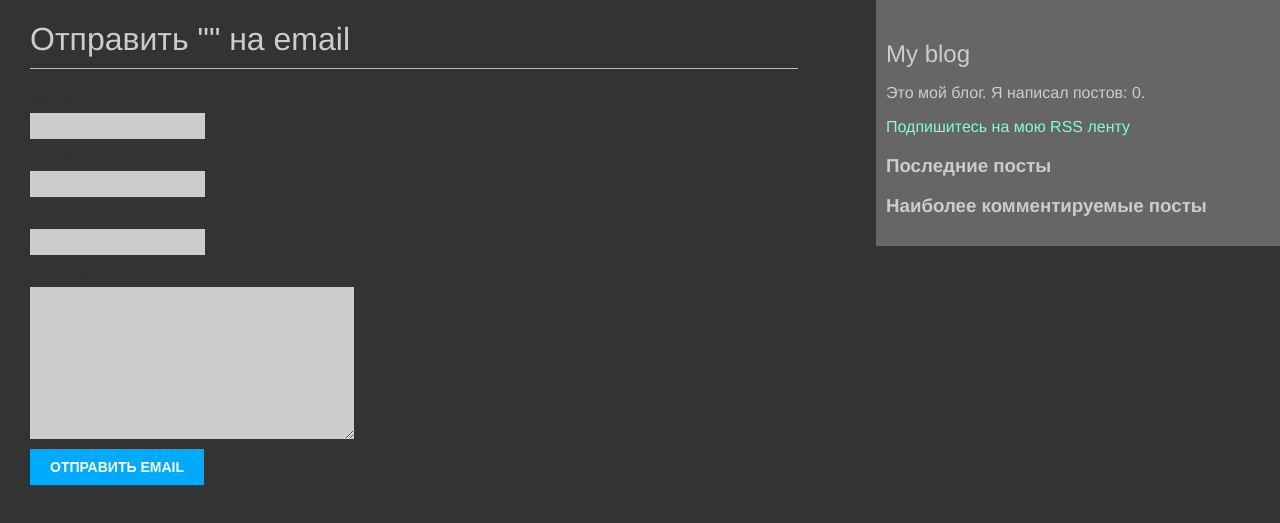
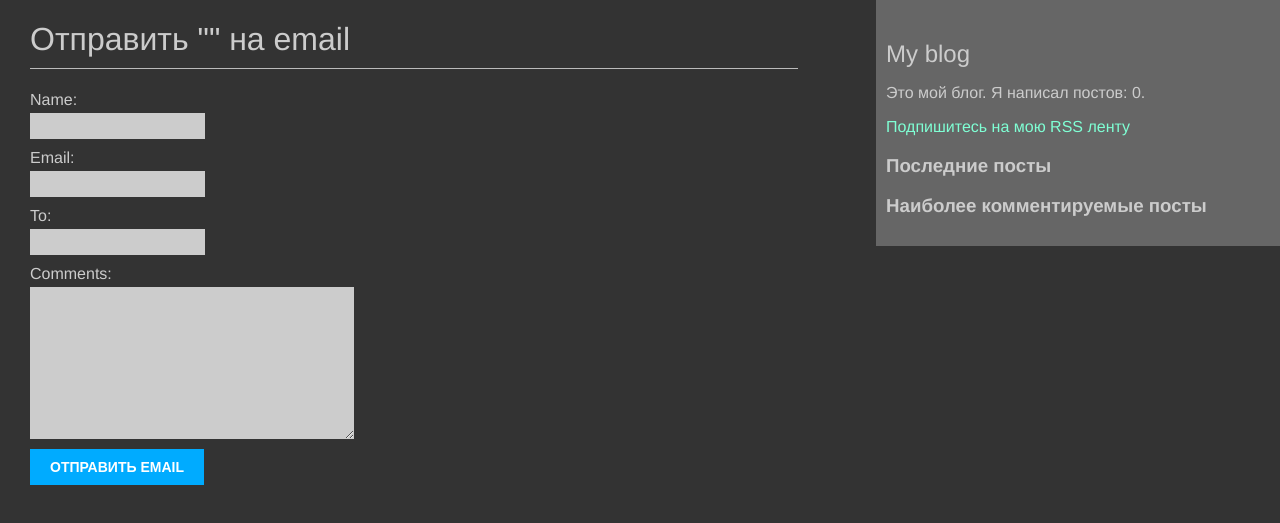
Before and after one commit to denisakhmetovdev/BlogMele, a Django app: template main/templates/main/post/share.html in a window 1280 px wide. Shown: the top 523 px of the page. Run offline with Django 4.2, Linux system fonts and the light colour scheme; the template is opened without the code that fills it: values that come from a table or form of the project are taken from there, others are empty.

Commit message:
finish commit

```diff
--- a/main/static/css/blog.css
+++ b/main/static/css/blog.css
@@ -51,7 +51,7 @@
 label {
     float:left;
     clear:both;
-    color:#333;
+    color: #cccccc;
     margin-bottom:4px;
 }
 input, textarea {
@@ -83,7 +83,7 @@
     padding:10px;
 }
 .comment:nth-child(even) {
-    background:#efefef;
+    background: #bbbbba;
 }
 .comment .info {
     font-weight:bold;
--- a/main/urls.py
+++ b/main/urls.py
@@ -7,7 +7,6 @@
 
 
 urlpatterns = [
-    # path('', PostListView.as_view(), name='post_list'),
     path('', post_list, name='post_list'),
     path('tag/<slug:tag_slug>/', post_list, name='post_list_by_tag'),
     path('<int:year>/<int:month>/<int:day>/<slug:post>/', post_detail, name='post_detail'),
```
Also changed, not shown: blog_mele/settings.py (+0 -7 lines), main/views.py (+3 -13 lines).
